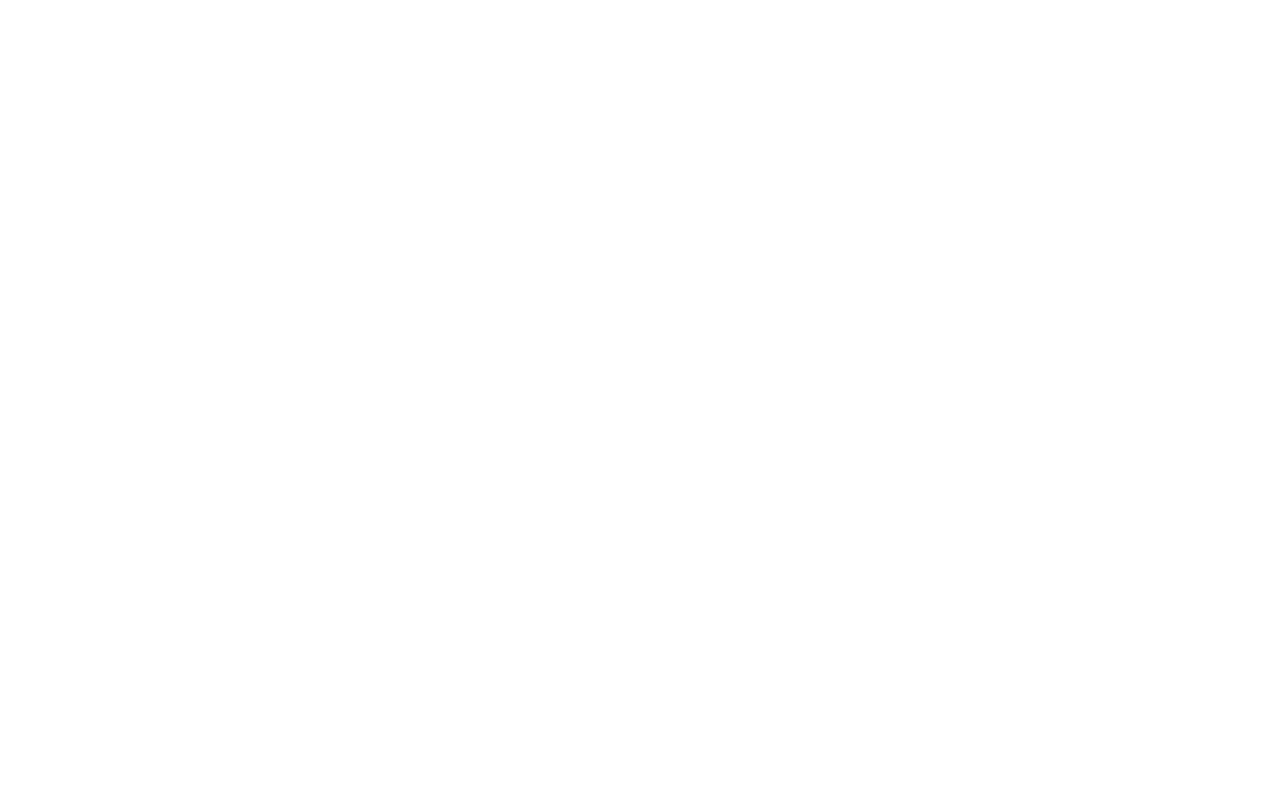
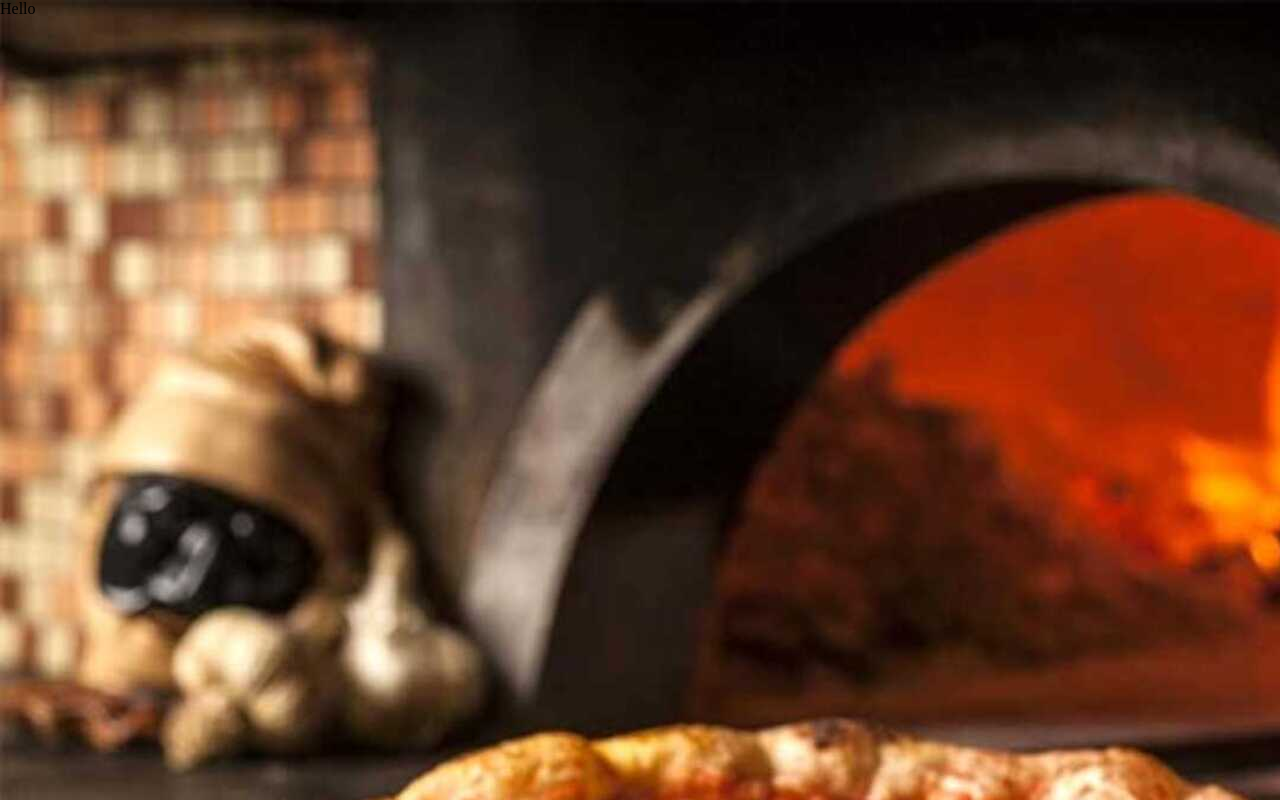
Before and after one commit to ImAl3x03/Restaurant-Template, a React (Create React App) app: page / in a window 1280 px wide. Built offline with nearby package versions, Linux system fonts and the light colour scheme; the HTML template or start-up script is replaced by a standard one.

Commit message:
Created background image

```diff
--- /dev/null
+++ b/src/Component/App.css
@@ -0,0 +1,12 @@
+* {
+    margin: 0;
+    padding: 0;
+    overflow-x: hidden;
+}
+
+.background {
+    width: 200vh;
+    height: 100vh;
+
+    background-image: url("../Image/pizza-bg.jpg");
+}
--- a/src/Component/App.tsx
+++ b/src/Component/App.tsx
@@ -1,10 +1,11 @@
-import React from 'react';
-import logo from './logo.svg';
+import './App.css'
 
 function App() {
   return (
-    <div className="App">
-
+    <div>
+      <div className='background'>
+        <p>Hello</p>
+      </div>
     </div>
   );
 }
```
Also changed, not shown: src/Image/pizza-bg.jpg (added).
